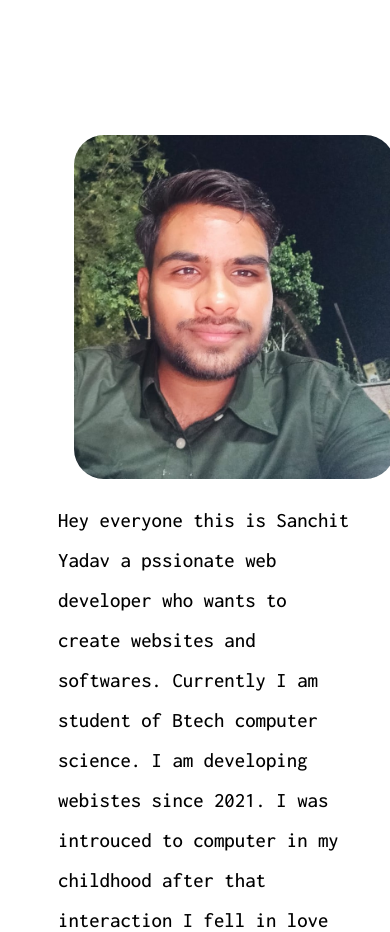
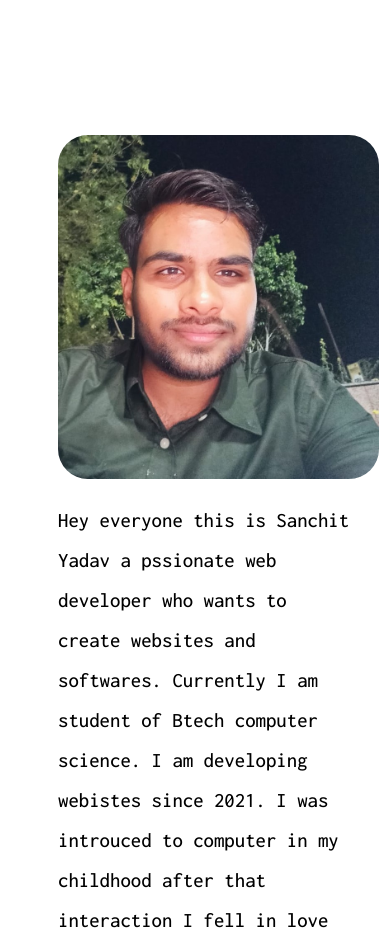
Before and after one commit to SanchitYadav2005/Portfolio-site, a React (Vite) app: page / in a window 390 px wide. Shown: the part 1220-2152 px from the top of the page. Built offline with nearby package versions, Linux system fonts and the light colour scheme.

Commit message:
redone the margin thing

```diff
--- a/src/styles/header.css
+++ b/src/styles/header.css
@@ -159,7 +159,7 @@
   }
   .intro-img{
     width: 110%;
-    margin-left: 1em;
+    margin-left: 0;
   }
 
 }
```
